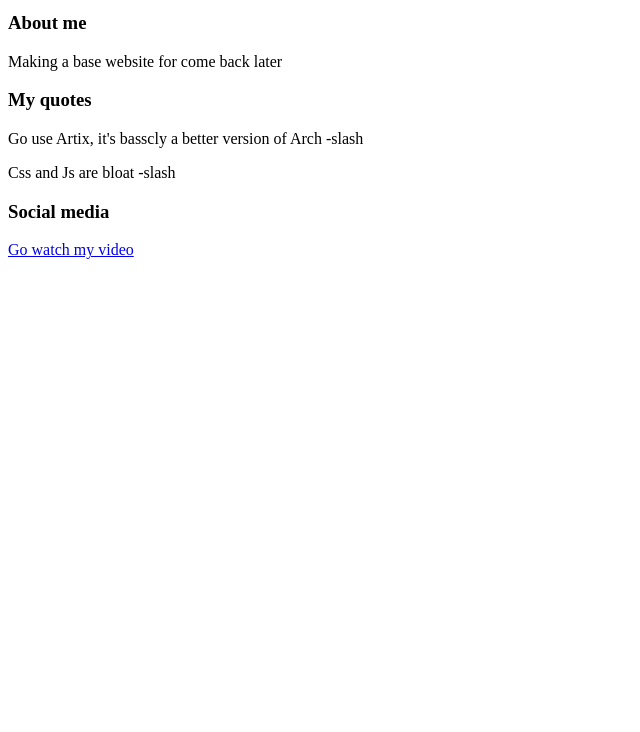
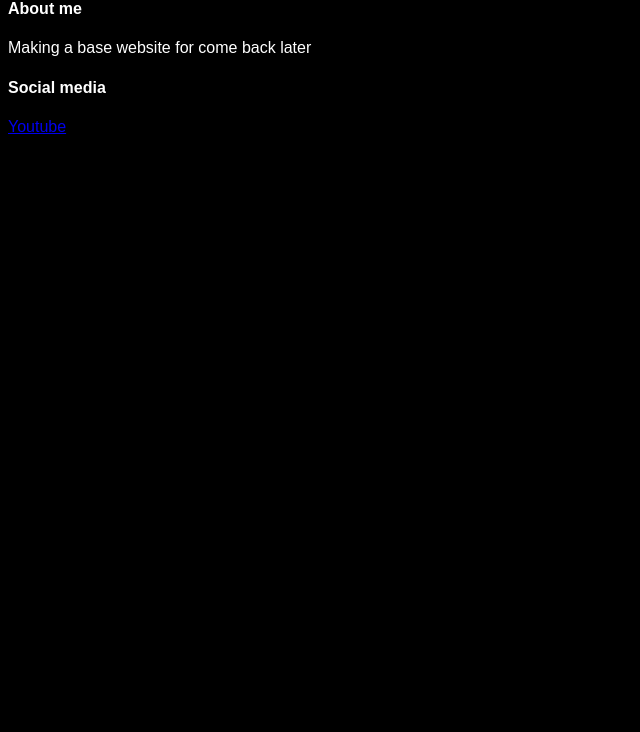
Before and after one commit to SlashandDash/htmlThing, a plain HTML site: page index.html in a window 1280 px wide. Shown: the part 68-800 px from the top of the page, without its empty margins (0-640 px from the left). Drawn offline with Linux system fonts and the light colour scheme.

Commit message:
add css file / dark mode theme + custom font

```diff
--- a/index.html
+++ b/index.html
@@ -1,18 +1,20 @@
  <!DOCTYPE html>
-<html>
+<html lang="en">
+  <head>
+    <title>bruh</title>
+    <link rel="stylesheet" type="text/css" href="style.css" />
+    <meta charset="utf-8"/>
+  </head>
+
 <body>
 
-<h1>Slash Dash</h1>
+<h2>Slash Dash</h2>
 
-<h3>About me</h3>
+<h4>About me</h4>
 <p>Making a base website for come back later</p>
 
-<h3>My quotes</h3>
-<p>Go use Artix, it's basscly a better version of Arch -slash</p>
-<p>Css and Js are bloat -slash</p>
-
-<h3>Social media</h3>
-<a href='https://www.youtube.com/channel/UCrSVYjfs2Y6k0KiOEPOS5CA'>Go watch my video<a/>
+<h4>Social media</h3>
+<a href="https://www.youtube.com/channel/UCrSVYjfs2Y6k0KiOEPOS5CA" target="_blank">Youtube<a/>
 
 </body>
 </html>
--- /dev/null
+++ b/style.css
@@ -0,0 +1,16 @@
+body {
+    color: white;
+    background: black;
+  }
+
+  h4{
+  font-family: Arial, Helvetica, sans-serif;
+}
+
+  p{
+  font-family: Arial, Helvetica, sans-serif;
+}
+
+  a{
+  font-family: Arial, Helvetica, sans-serif;
+}
```
